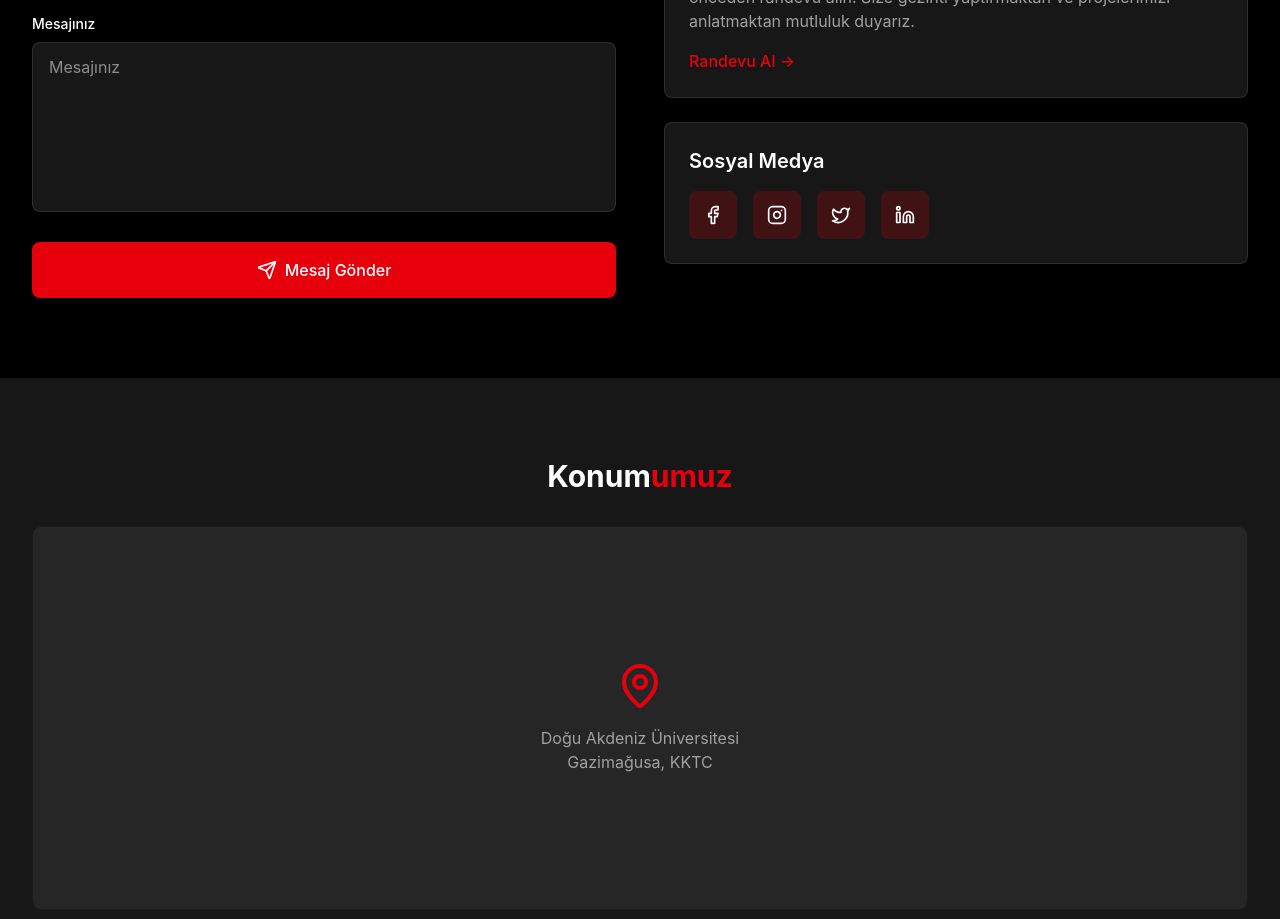
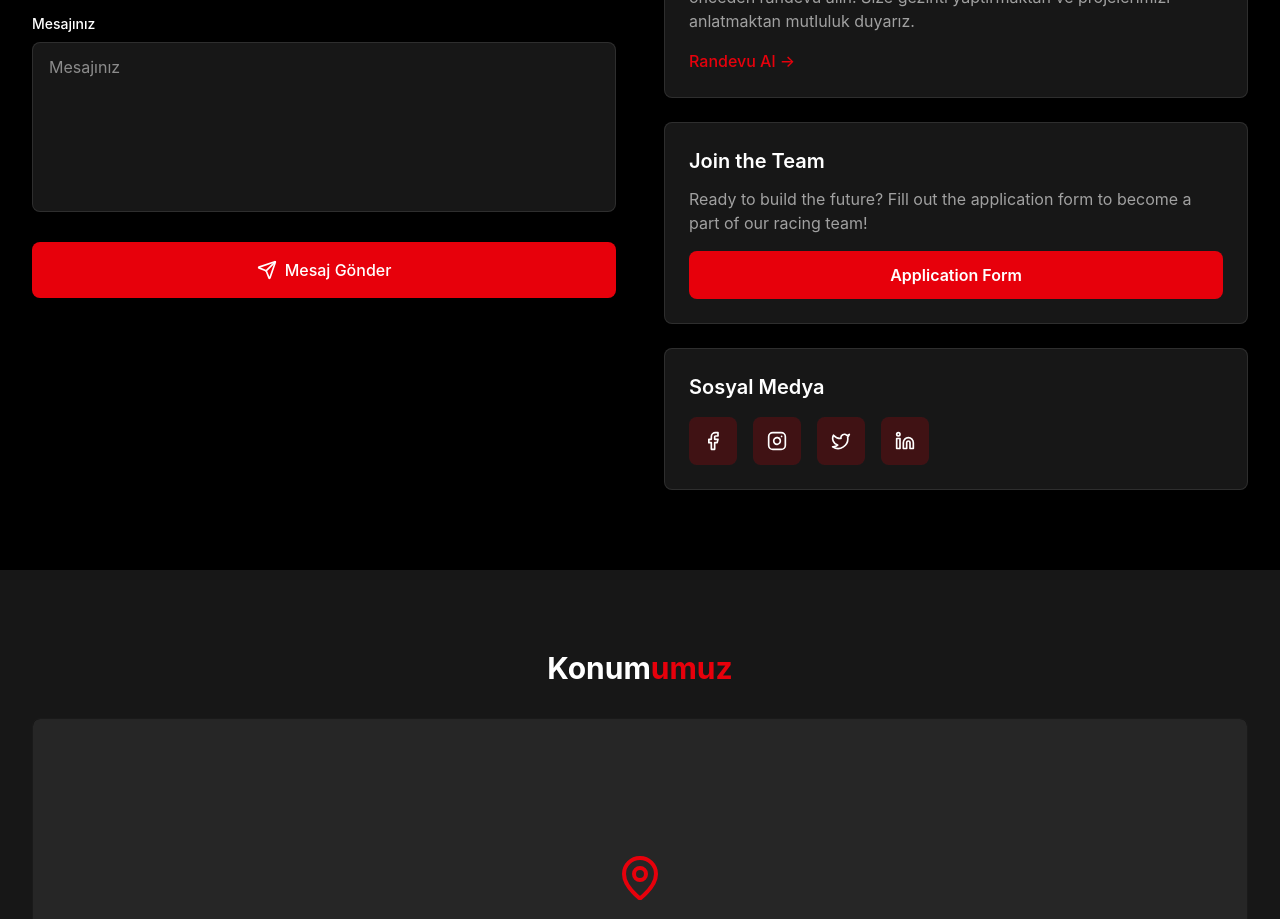
Before and after one commit to EOLO03/EMUFSC_Website, a React (Vite) app: page /iletisim in a window 1280 px wide. Shown: the part 1140-2059 px from the top of the page. Built offline with nearby package versions, Linux system fonts and the light colour scheme.

Commit message:
Add team join section with application form link
Added a section for joining the team with an application form link.

```diff
--- a/src/app/pages/Contact.tsx
+++ b/src/app/pages/Contact.tsx
@@ -245,7 +245,20 @@ export function Contact() {
                     {t("contact.visit.button")}
                   </button>
                 </div>
-
+<div className="bg-neutral-900 border border-white/10 rounded-lg p-6 border-red-600/50">
+                  <h3 className="text-xl font-semibold mb-3">Join the Team</h3>
+                  <p className="text-neutral-400 mb-4">
+                    Ready to build the future? Fill out the application form to become a part of our racing team!
+                  </p>
+                  <a
+                    href="https://docs.google.com/forms/d/e/1FAIpQLSehDRov0lOZypwVmEm_BqfLoN24S6BM32PRe3XIkZ4xbODgtg/viewform?usp=dialog"
+                    target="_blank"
+                    rel="noopener noreferrer"
+                    className="w-full inline-flex items-center justify-center px-6 py-3 bg-red-600 hover:bg-red-700 text-white rounded-lg transition-colors font-semibold"
+                  >
+                    Application Form
+                  </a>
+                </div>
                 <div className="bg-neutral-900 border border-white/10 rounded-lg p-6">
                   <h3 className="text-xl font-semibold mb-4">{t("contact.social.title")}</h3>
                   <div className="flex gap-4">
```
